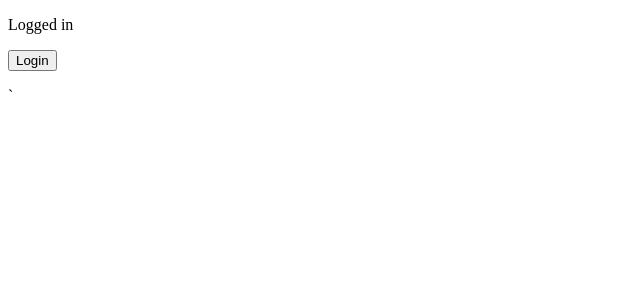
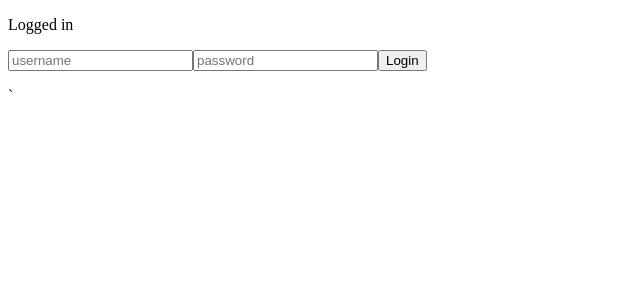
Before and after one commit to nicola98/esercitazioneLista, an Angular app: page /login in a window 1280 px wide. Shown: the top 300 px of the page, without its empty margins (0-640 px from the left). Built offline with nearby package versions, Linux system fonts and the light colour scheme.

Commit message:
inserimento form per user e password

```diff
--- a/src/app/components/login/login.component.html
+++ b/src/app/components/login/login.component.html
@@ -1,5 +1,6 @@
 <p>{{message}}</p>
 <p>
-
-    <button (click)="login()">Login</button>
+    <input placeholder="username" id="user" />
+    <input placeholder="password" id="password" />
+    <button (click)="login(user.text, password.text)">Login</button>
 </p>`
--- a/src/app/components/login/login.component.ts
+++ b/src/app/components/login/login.component.ts
@@ -27,7 +27,8 @@ export class LoginComponent {
     this.message = 'Logged in';
   }
 
-  login() {
+  login(user:string, password:string) {
+    if(user=="admin")
     this.message = 'Trying to log in ...';
     this.authService.login();
   }
```
